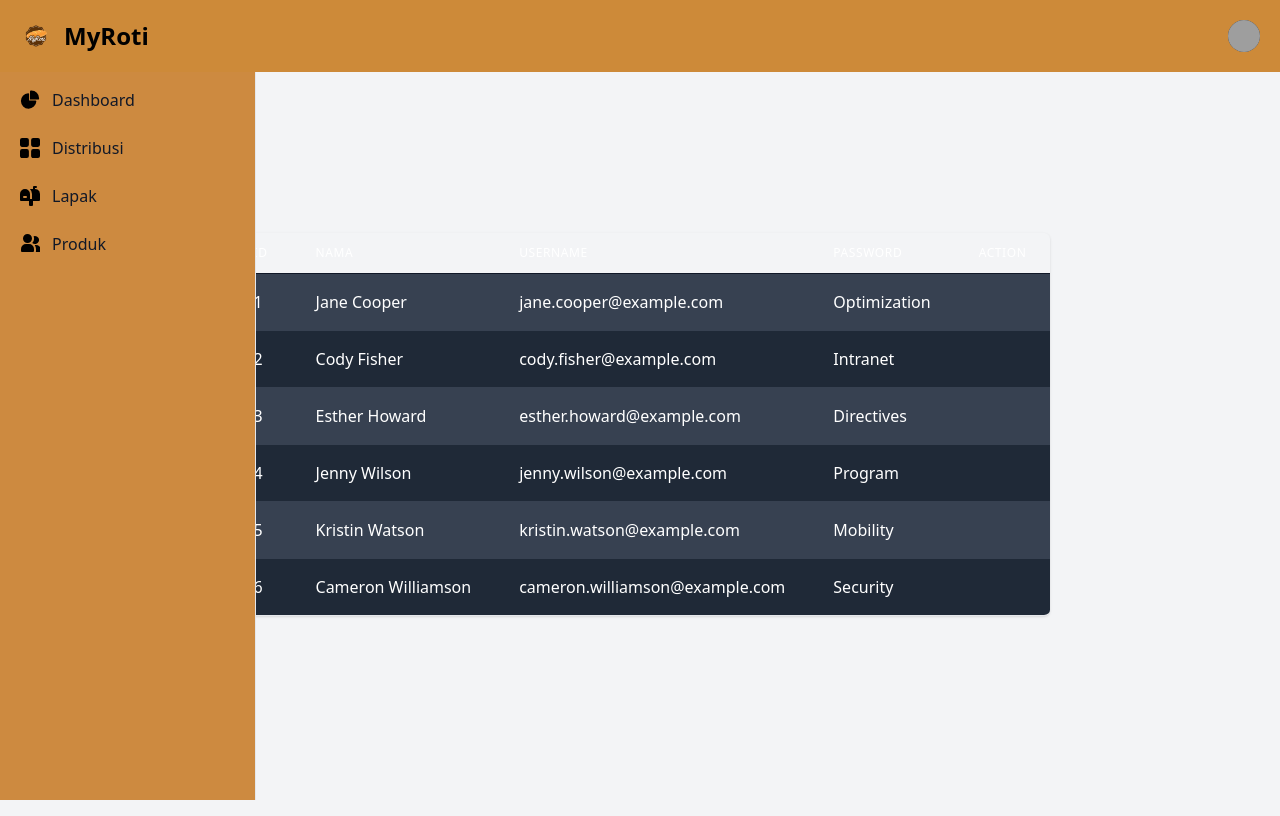
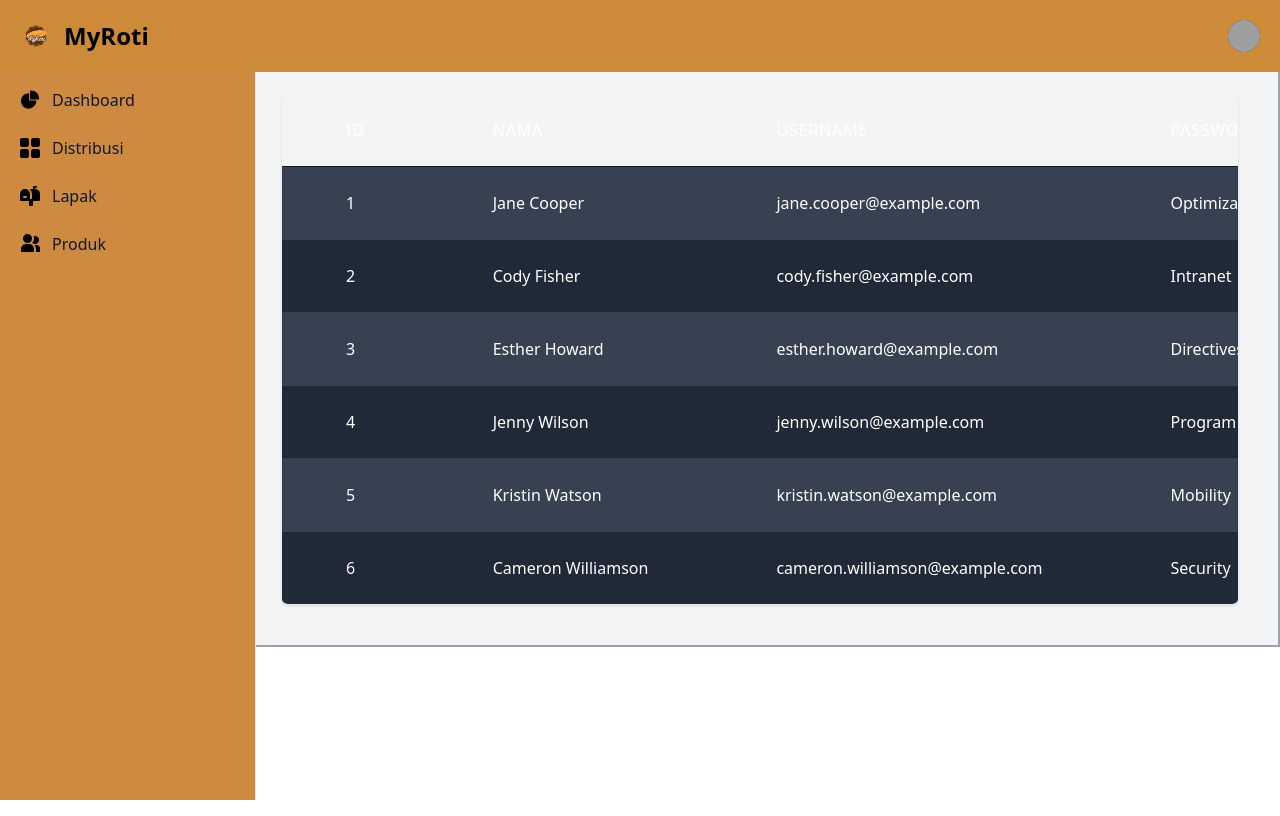
Before and after one commit to stefanusrico/Front-MyRoti-ReactJS, a React (Vite) app: page /kurir in a window 1280 px wide. Built offline with nearby package versions, Linux system fonts and the light colour scheme; no server answers; grey boxes are pictures that could not be loaded.

Commit message:
mengubah lebar dan posisitabel

```diff
--- a/src/Components/Kurir.jsx
+++ b/src/Components/Kurir.jsx
@@ -5,7 +5,7 @@ import axios from "axios"
 import { useTable } from "react-table";
 
 function Kurir({ columns, data }) {
-  const [card, setCards] = useState([]);
+  const [card, setData] = useState([]);
   const { getTableProps, getTableBodyProps, headerGroups, rows, prepareRow } =
     useTable({
       columns,
@@ -28,17 +28,17 @@ function Kurir({ columns, data }) {
   return (
     <>
     <NavKoor />
-      <div className="min-h-screen bg-gray-100 text-gray-900 flex justify-center items-center">
-        <div className="max-w-4xl mx-auto px-4 sm:px-6 lg:px-8 pt-4">
+      <div className="md:mt-4 bg-gray-100 text-gray-900">
+        <div className="max-w-full mx-auto px-4 sm:px-6 lg:px-8 pt-4">
         <div className="-my-2 overflow-x-auto -mx-4 sm:-mx-6 lg:-mx-8">
-          <div className="py-2 align-middle inline-block min-w-full sm:px-6 lg:px-8">
+          <div className="md:p-10 md:ml-60 md:mt-7 border-2 border-gray-400">
             <div className="shadow overflow-hidden border-b border-gray-200 sm:rounded-md">
-              <table {...getTableProps()} className="min-w-full divide-y divide-gray-900">
+              <table {...getTableProps()} className="divide-y divide-gray-900 w-full ml-auto mr-4">
                 <thead className="dark:bg-gray-800">
                   {headerGroups.map((headerGroup) => (
                     <tr {...headerGroup.getHeaderGroupProps()}>
                       {headerGroup.headers.map((column) => (
-                        <th scope="col" className="px-6 py-3 text-left text-xs font-medium text-white uppercase tracking-wider" {...column.getHeaderProps()}>{column.render("Header")}</th>
+                        <th scope="col" className="px-16 py-6 text-left text-base font-medium text-white uppercase tracking-wider" {...column.getHeaderProps()}>{column.render("Header")}</th>
                       ))}
                     </tr>
                   ))}
@@ -49,7 +49,7 @@ function Kurir({ columns, data }) {
                     return (
                       <tr {...row.getRowProps()} className="odd:bg-gray-700 even:bg-gray-800 text-white hover:bg-gray-600 hover:cursor-pointer focus:outline-none">
                         {row.cells.map((cell) => {
-                          return <td className="px-6 py-4 whitespace-nowrap" {...cell.getCellProps()}>{cell.render("Cell")}</td>;
+                          return <td className="px-16 py-6 whitespace-nowrap" {...cell.getCellProps()}>{cell.render("Cell")}</td>;
                         })}
                       </tr>
                     );
--- a/src/dummydata.jsx
+++ b/src/dummydata.jsx
@@ -12,6 +12,7 @@ const getData = () => [
     role: "Admin",
     imgUrl:
       "https://images.unsplash.com/photo-1494790108377-be9c29b29330?ixlib=rb-1.2.1&ixid=eyJhcHBfaWQiOjEyMDd9&auto=format&fit=facearea&facepad=4&w=256&h=256&q=60",
+    action: <div><button className="text-sky-500 hover:text-sky-400">Edit</button>  <button className="text-sky-500 hover:text-sky-400">Delete</button></div>,
   },
   {
     id: 2,
```
